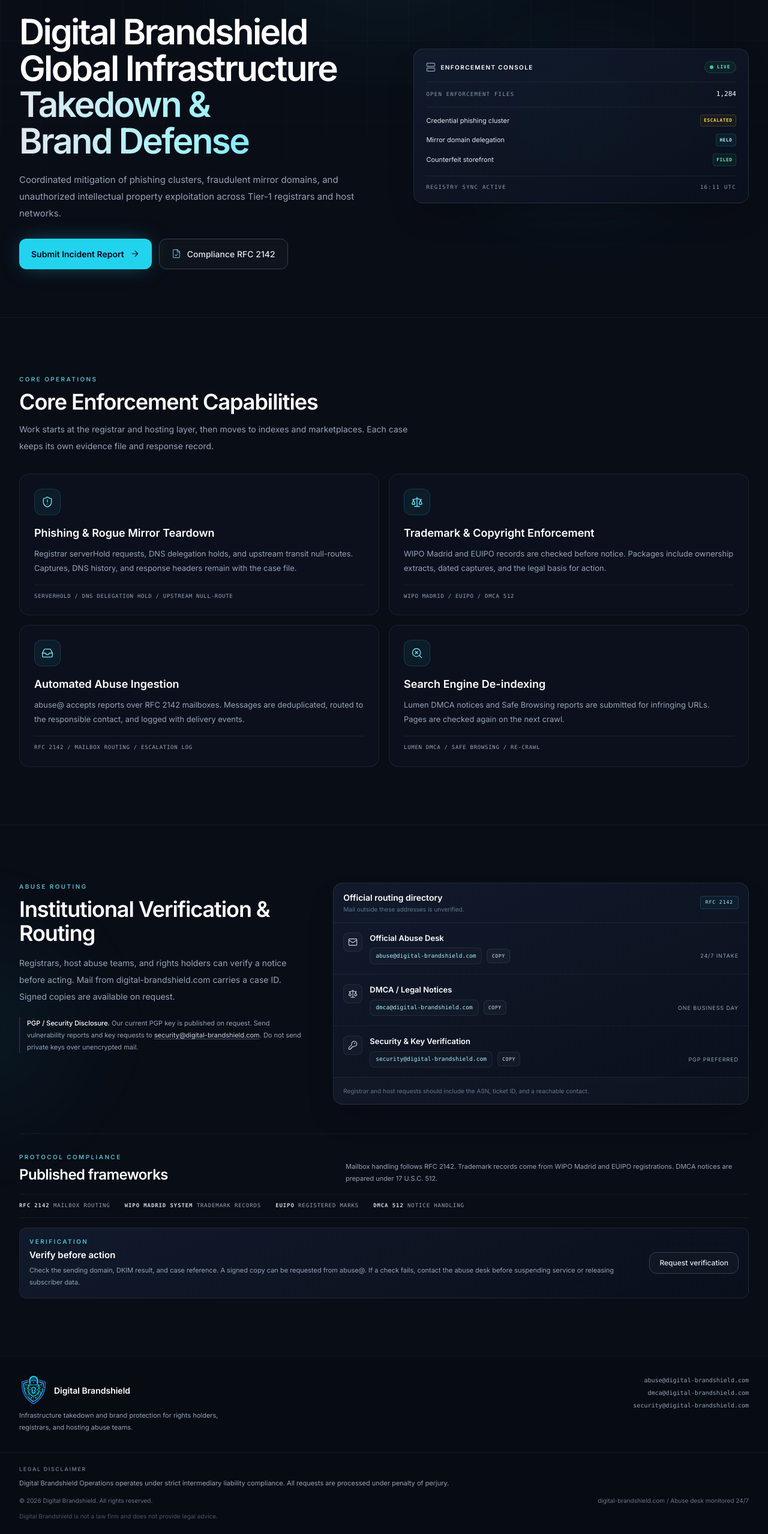
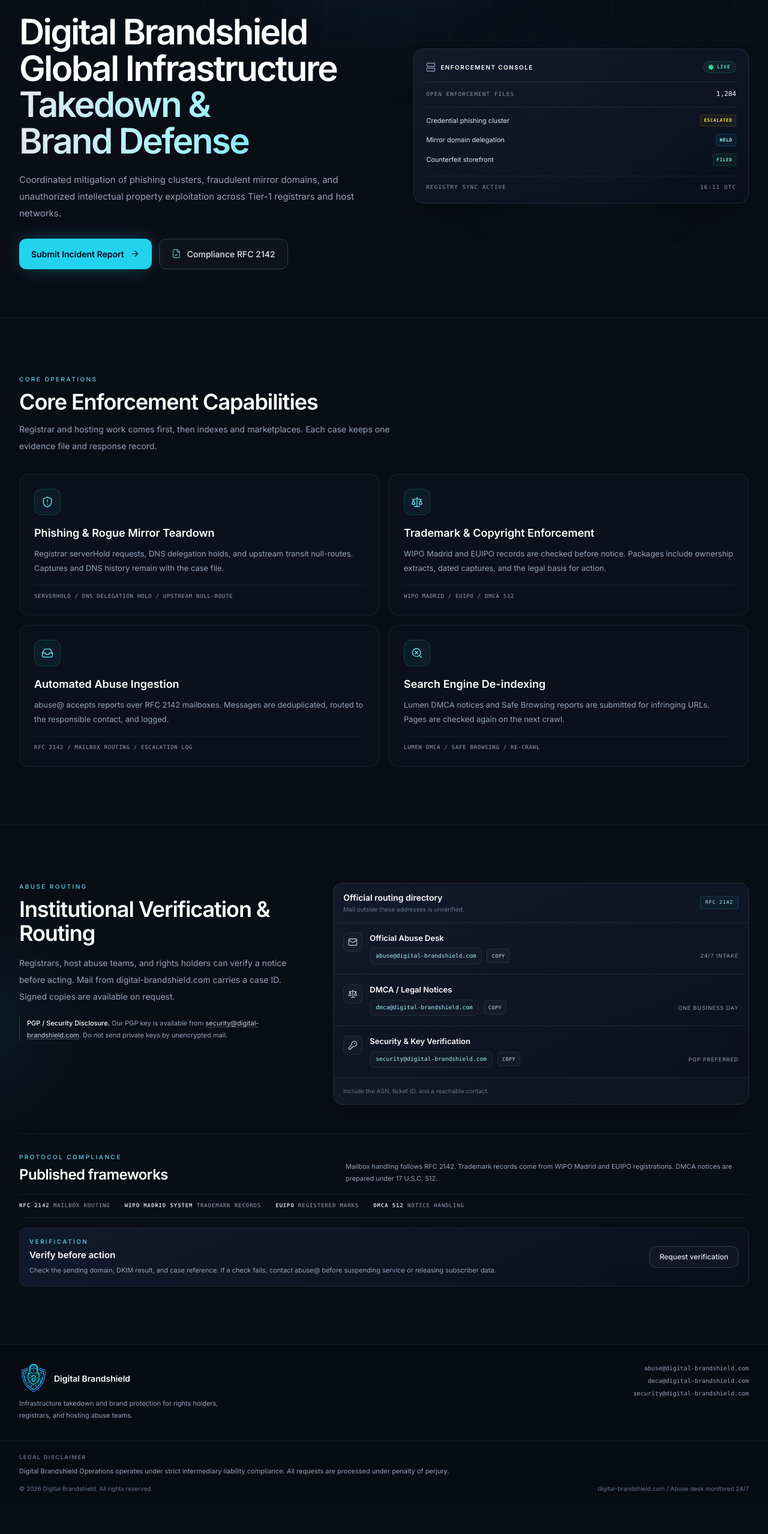
Before and after one commit to digital-brandshield/brandshield-site, a plain HTML site: page index.html in a window 1280 px wide. Shown: the part 205-2763 px from the top of the page at 60% size. After the commit the page ends 2715 px from the top, so only its background shows below. Drawn offline with nearby package versions, Linux system fonts and the light colour scheme.

Commit message:
Update index.html

```diff
--- a/index.html
+++ b/index.html
@@ -4,7 +4,7 @@
 <meta charset="UTF-8">
 <meta name="viewport" content="width=device-width, initial-scale=1">
 <title>Digital Brandshield - Global Infrastructure Takedown &amp; Brand Defense</title>
-<meta name="description" content="Digital Brandshield provides infrastructure takedown and brand defense for phishing clusters, fraudulent mirror domains, and intellectual property abuse across Tier-1 registrars and host networks.">
+<meta name="description" content="Infrastructure takedown and brand defense for phishing, mirror domains, and intellectual property abuse across Tier-1 registrars and host networks.">
 <meta name="theme-color" content="#090d16">
 <link rel="icon" type="image/x-icon" href="/favicon.ico"> <link rel="icon" type="image/png" sizes="32x32" href="/favicon-32x32.png"> <link rel="icon" type="image/png" sizes="16x16" href="/favicon-16x16.png"> <link rel="apple-touch-icon" sizes="180x180" href="/apple-touch-icon.png"> <link rel="manifest" href="/site.webmanifest">
 <link rel="canonical" href="https://digital-brandshield.com/">
@@ -24,21 +24,24 @@
 @media(min-width:640px){.wrap{padding-inline:2rem}}
 .eyebrow{font-size:.625rem;font-weight:600;line-height:1.2;letter-spacing:.24em;text-transform:uppercase}
 .grad{background:linear-gradient(96deg,#e2e8f0,#a5f3fc 48%,#22d3ee);-webkit-background-clip:text;background-clip:text;color:transparent}
-.panel{background:linear-gradient(158deg,rgba(19,29,48,.84),rgba(10,16,28,.9));-webkit-backdrop-filter:blur(20px);backdrop-filter:blur(20px)}
+.panel{background:linear-gradient(158deg,rgba(19,29,48,.84),rgba(10,16,28,.9));-webkit-backdrop-filter:blur(20px);backdrop-filter:blur(20px);transition:transform .35s cubic-bezier(.2,.7,.2,1),border-color .35s ease,box-shadow .35s ease,background-color .35s ease}
+.panel:hover,.panel:focus-within{transform:translateY(-2px);border-color:rgba(34,211,238,.16);box-shadow:0 28px 70px -42px rgba(2,8,23,.95)}
 .grid-bg{background-image:linear-gradient(to right,rgba(148,163,184,.055) 1px,transparent 1px),linear-gradient(to bottom,rgba(148,163,184,.055) 1px,transparent 1px);background-size:68px 68px;-webkit-mask-image:linear-gradient(#000,rgba(0,0,0,.4) 58%,transparent 88%);mask-image:linear-gradient(#000,rgba(0,0,0,.4) 58%,transparent 88%)}
 .glow{background:radial-gradient(circle,rgba(34,211,238,.16),rgba(34,211,238,.05) 38%,transparent 68%)}
-.btn{display:inline-flex;align-items:center;justify-content:center;gap:.625rem;border-radius:.75rem;padding:.875rem 1.25rem;font-size:.875rem;font-weight:600;transition:.2s}
+.hero-glow{animation:pulseGlow 7.6s ease-in-out infinite}
+.btn{display:inline-flex;align-items:center;justify-content:center;gap:.625rem;border-radius:.75rem;padding:.875rem 1.25rem;font-size:.875rem;font-weight:600;transition:background-color .25s ease,border-color .25s ease,color .25s ease,transform .25s cubic-bezier(.2,.7,.2,1),box-shadow .25s ease}
 .btn-primary{background:#22d3ee;color:#020617;box-shadow:0 0 36px -10px rgba(34,211,238,.55)}
-.btn-primary:hover{background:#67e8f9;transform:translateY(-1px)}
+.btn-primary:hover{background:#67e8f9;transform:translateY(-2px);box-shadow:0 0 46px -8px rgba(34,211,238,.7)}
 .btn-ghost{border:1px solid #334155;background:rgba(255,255,255,.025);color:#e2e8f0;font-weight:500}
-.btn-ghost:hover{border-color:#475569;background:rgba(255,255,255,.05)}
+.btn-ghost:hover{border-color:#475569;background:rgba(255,255,255,.05);transform:translateY(-1px)}
+.btn:focus-visible{box-shadow:0 0 0 3px rgba(34,211,238,.18)}
 .navlink,.mlink{border-radius:.5rem;color:#94a3b8;transition:.2s}
 .navlink{padding:.5rem .75rem;font-size:.8125rem;font-weight:500}
 .mlink{display:block;padding:.7rem .75rem;font-size:.875rem}
 .navlink:hover,.mlink:hover{background:rgba(255,255,255,.04);color:#fff}
 .iconbox{display:flex;height:2.75rem;width:2.75rem;flex-shrink:0;align-items:center;justify-content:center;border-radius:.75rem;border:1px solid rgba(34,211,238,.18);background:rgba(34,211,238,.06);color:#67e8f9}
-.card{position:relative;border:1px solid rgba(255,255,255,.07);border-radius:1rem;background:rgba(13,18,31,.76);padding:1.25rem;transition:.25s}
-.card:hover{transform:translateY(-3px);border-color:rgba(34,211,238,.2);background:rgba(16,24,39,.8)}
+.card{position:relative;border:1px solid rgba(255,255,255,.07);border-radius:1rem;background:rgba(13,18,31,.76);padding:1.25rem;transition:transform .3s cubic-bezier(.2,.7,.2,1),border-color .3s ease,background-color .3s ease,box-shadow .3s ease}
+.card:hover{transform:translateY(-4px);border-color:rgba(34,211,238,.24);background:rgba(16,24,39,.82);box-shadow:0 22px 45px -30px rgba(2,8,23,.95)}
 @media(min-width:640px){.card{padding:1.5rem}}
 .label{font-family:var(--mono);font-size:.5625rem;line-height:1.4;letter-spacing:.14em;text-transform:uppercase;color:#8b9bb0}
 .badge{flex-shrink:0;border-radius:.25rem;padding:.22rem .35rem;font-family:var(--mono);font-size:.48rem;font-weight:600;letter-spacing:.08em;text-transform:uppercase}
@@ -52,12 +55,12 @@
 .copy:hover{border-color:rgba(34,211,238,.3);color:#a5f3fc}
 .sicon{display:flex;height:2rem;width:2rem;flex-shrink:0;align-items:center;justify-content:center;border-radius:.5rem;border:1px solid rgba(255,255,255,.07);background:rgba(255,255,255,.025);color:#cbd5e1}
 .statusdot{position:relative;display:inline-flex;height:.5rem;width:.5rem;flex-shrink:0}
-.statusdot::before{content:"";position:absolute;inset:0;border-radius:999px;background:#34d399;opacity:.55;animation:ping 1.8s cubic-bezier(0,0,.2,1) infinite}
-.statusdot::after{content:"";position:relative;height:.5rem;width:.5rem;border-radius:999px;background:#34d399}
+.statusdot::before{content:"";position:absolute;inset:0;border-radius:999px;background:#34d399;opacity:.55;animation:ping 2s cubic-bezier(.4,0,.2,1) infinite}
+.statusdot::after{content:"";position:relative;height:100%;width:100%;border-radius:999px;background:#34d399}
 .lucide{stroke-width:1.65}
-@keyframes ping{75%,100%{transform:scale(2.2);opacity:0}}
+@keyframes ping{0%{transform:scale(1);opacity:.6}70%,100%{transform:scale(2.4);opacity:0}}
+@keyframes pulseGlow{0%,100%{opacity:.65;transform:translate(-50%,0) scale(1)}50%{opacity:.85;transform:translate(-50%,-2%) scale(1.05)}}
 :where(a,button):focus-visible{outline:2px solid #22d3ee;outline-offset:3px}
-@media(prefers-reduced-motion:reduce){html{scroll-behavior:auto}*,*::before,*::after{animation-duration:.01ms!important;animation-iteration-count:1!important;transition-duration:.01ms!important}}
 </style>
 </head>
 <body id="top">
@@ -102,7 +105,7 @@
 <section class="relative overflow-hidden pt-36 pb-16 sm:pt-40 lg:pt-44 lg:pb-20" aria-labelledby="hero-title">
 <div class="pointer-events-none absolute inset-0" aria-hidden="true">
 <div class="grid-bg absolute inset-0"></div>
-<div class="glow absolute left-1/2 top-[-26rem] h-[48rem] w-[64rem] -translate-x-1/2 opacity-80 blur-2xl"></div>
+<div class="glow hero-glow absolute left-1/2 top-[-26rem] h-[48rem] w-[64rem] -translate-x-1/2 opacity-80 blur-2xl"></div>
 <div class="absolute inset-x-0 top-0 h-px bg-gradient-to-r from-transparent via-cyan-400/25 to-transparent"></div>
 </div>
 <div class="wrap relative grid items-center gap-12 lg:grid-cols-[1.05fr_.95fr] lg:gap-10">
@@ -132,7 +135,7 @@
 <i data-lucide="server" class="h-4 w-4 text-slate-400" aria-hidden="true"></i>
 <span class="text-[10px] font-semibold uppercase tracking-[.14em] text-white">Enforcement console</span>
 </div>
-<span class="live"><span class="h-1.5 w-1.5 rounded-full bg-emerald-400" aria-hidden="true"></span>Live</span>
+<span class="live"><span class="statusdot" aria-hidden="true"></span>Live</span>
 </div>
 <div class="mt-3 flex items-center justify-between">
 <span class="label">Open enforcement files</span>
@@ -156,13 +159,13 @@
 <div class="max-w-2xl">
 <p class="eyebrow text-cyan-300/80">Core operations</p>
 <h2 id="operations-title" class="mt-3 text-3xl font-semibold tracking-[-.03em] text-white sm:text-4xl">Core Enforcement Capabilities</h2>
-<p class="mt-3 text-sm leading-7 text-slate-400">Work starts at the registrar and hosting layer, then moves to indexes and marketplaces. Each case keeps its own evidence file and response record.</p>
+<p class="mt-3 text-sm leading-7 text-slate-400">Registrar and hosting work comes first, then indexes and marketplaces. Each case keeps one evidence file and response record.</p>
 </div>
 <div class="mt-8 grid gap-4 md:grid-cols-2">
 <article class="card">
 <span class="iconbox"><i data-lucide="shield-alert" class="h-5 w-5" aria-hidden="true"></i></span>
 <h3 class="mt-4 text-lg font-semibold text-white">Phishing &amp; Rogue Mirror Teardown</h3>
-<p class="mt-2 text-[13px] leading-6 text-slate-400">Registrar serverHold requests, DNS delegation holds, and upstream transit null-routes. Captures, DNS history, and response headers remain with the case file.</p>
+<p class="mt-2 text-[13px] leading-6 text-slate-400">Registrar serverHold requests, DNS delegation holds, and upstream transit null-routes. Captures and DNS history remain with the case file.</p>
 <p class="mt-4 border-t border-white/[.06] pt-3 font-mono text-[9px] uppercase tracking-[.08em] text-slate-400">serverHold / DNS delegation hold / upstream null-route</p>
 </article>
 <article class="card">
@@ -174,7 +177,7 @@
 <article class="card">
 <span class="iconbox"><i data-lucide="inbox" class="h-5 w-5" aria-hidden="true"></i></span>
 <h3 class="mt-4 text-lg font-semibold text-white">Automated Abuse Ingestion</h3>
-<p class="mt-2 text-[13px] leading-6 text-slate-400">abuse@ accepts reports over RFC 2142 mailboxes. Messages are deduplicated, routed to the responsible contact, and logged with delivery events.</p>
+<p class="mt-2 text-[13px] leading-6 text-slate-400">abuse@ accepts reports over RFC 2142 mailboxes. Messages are deduplicated, routed to the responsible contact, and logged.</p>
 <p class="mt-4 border-t border-white/[.06] pt-3 font-mono text-[9px] uppercase tracking-[.08em] text-slate-400">RFC 2142 / mailbox routing / escalation log</p>
 </article>
 <article class="card">
@@ -196,7 +199,7 @@
 <p class="eyebrow text-cyan-300/80">Abuse routing</p>
 <h2 id="routing-title" class="mt-3 text-3xl font-semibold tracking-[-.03em] text-white sm:text-4xl">Institutional Verification &amp; Routing</h2>
 <p class="mt-4 text-sm leading-7 text-slate-400">Registrars, host abuse teams, and rights holders can verify a notice before acting. Mail from digital-brandshield.com carries a case ID. Signed copies are available on request.</p>
-<p class="mt-5 border-l border-cyan-400/30 pl-3 text-[11px] leading-5 text-slate-400"><span class="font-medium text-white">PGP / Security Disclosure.</span> Our current PGP key is published on request. Send vulnerability reports and key requests to <a href="mailto:security@digital-brandshield.com" class="text-slate-300 underline decoration-slate-600 underline-offset-2 hover:text-cyan-200">security@digital-brandshield.com</a>. Do not send private keys over unencrypted mail.</p>
+<p class="mt-5 border-l border-cyan-400/30 pl-3 text-[11px] leading-5 text-slate-400"><span class="font-medium text-white">PGP / Security Disclosure.</span> Our PGP key is available from <a href="mailto:security@digital-brandshield.com" class="text-slate-300 underline decoration-slate-600 underline-offset-2 hover:text-cyan-200">security@digital-brandshield.com</a>. Do not send private keys by unencrypted mail.</p>
 </div>
 <div class="lg:col-span-7">
 <div class="panel overflow-hidden rounded-2xl border border-white/10 shadow-2xl">
@@ -248,7 +251,7 @@
 </div>
 </li>
 </ul>
-<p class="border-t border-white/[.07] bg-white/[.015] px-4 py-3 text-[10px] leading-5 text-slate-500">Registrar and host requests should include the ASN, ticket ID, and a reachable contact.</p>
+<p class="border-t border-white/[.07] bg-white/[.015] px-4 py-3 text-[10px] leading-5 text-slate-500">Include the ASN, ticket ID, and a reachable contact.</p>
 </div>
 </div>
 </div>
@@ -271,7 +274,7 @@
 <div>
 <p class="eyebrow text-cyan-300/80">Verification</p>
 <h3 class="mt-1.5 text-[15px] font-semibold text-white">Verify before action</h3>
-<p class="mt-1 text-[11px] leading-5 text-slate-400">Check the sending domain, DKIM result, and case reference. A signed copy can be requested from abuse@. If a check fails, contact the abuse desk before suspending service or releasing subscriber data.</p>
+<p class="mt-1 text-[11px] leading-5 text-slate-400">Check the sending domain, DKIM result, and case reference. If a check fails, contact abuse@ before suspending service or releasing subscriber data.</p>
 </div>
 <a href="mailto:abuse@digital-brandshield.com?subject=Notice%20verification" class="btn btn-ghost mt-3 shrink-0 px-4 py-2 text-[12px] sm:mt-0">Request verification</a>
 </div>
@@ -282,9 +285,7 @@
 <div class="wrap flex flex-col gap-6 py-8 sm:flex-row sm:items-start sm:justify-between">
 <div>
 <a href="#top" class="flex items-center gap-2.5">
-<img src="logo.png" alt="Digital Brandshield Logo" class="h-12 w-12
-
-    object-contain" />
+<img src="logo.png" alt="Digital Brandshield Logo" class="h-12 w-12 object-contain" />
 <span class="text-[14px] font-semibold text-white">Digital Brandshield</span>
 </a>
 <p class="mt-2 max-w-sm text-[11px] leading-5 text-slate-400">Infrastructure takedown and brand protection for rights holders, registrars, and hosting abuse teams.</p>
@@ -303,7 +304,6 @@
 <p>© 2026 Digital Brandshield. All rights reserved.</p>
 <p>digital-brandshield.com / Abuse desk monitored 24/7</p>
 </div>
-<p class="mt-2 text-[10px] leading-5 text-slate-600">Digital Brandshield is not a law firm and does not provide legal advice.</p>
 </div>
 </div>
 </footer>
```
